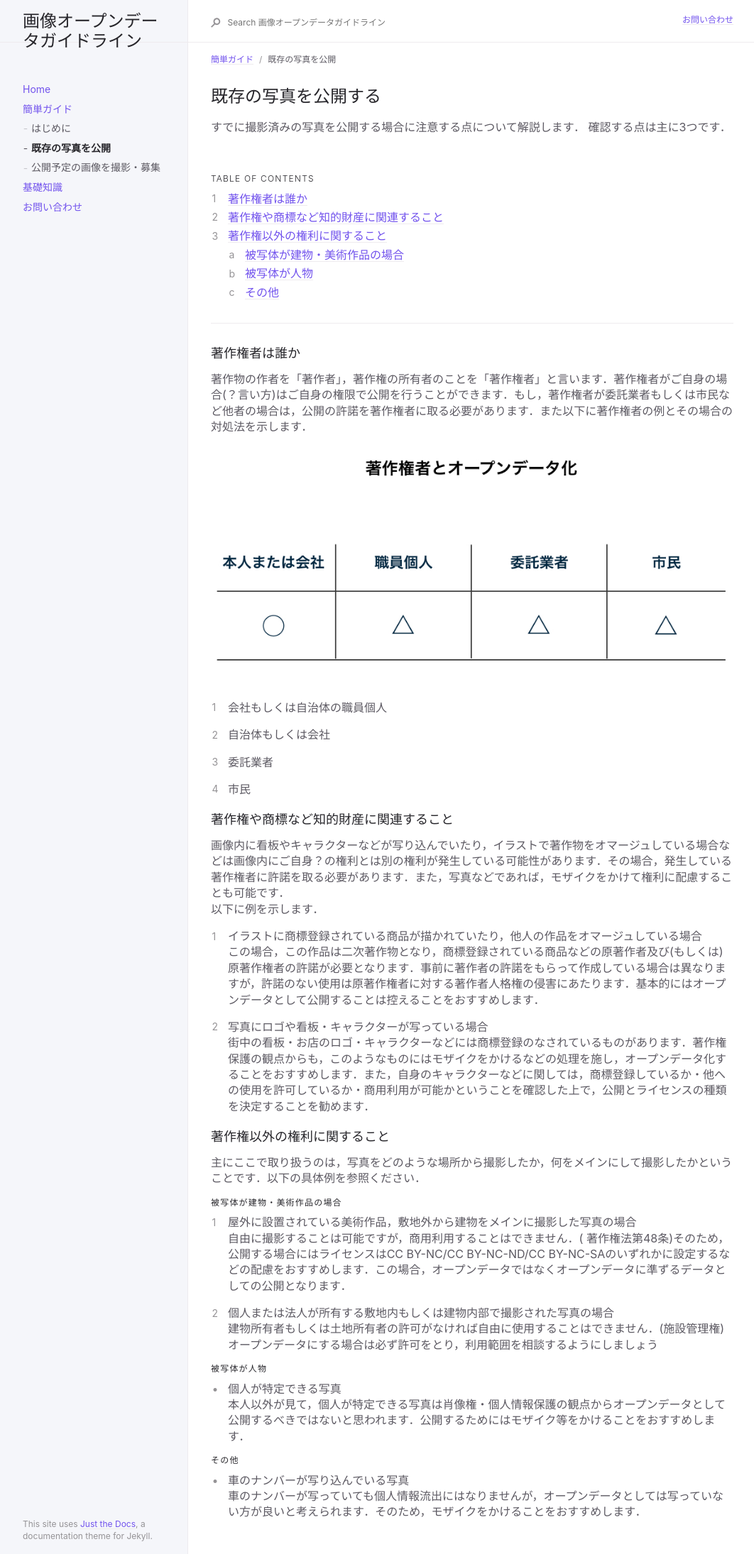
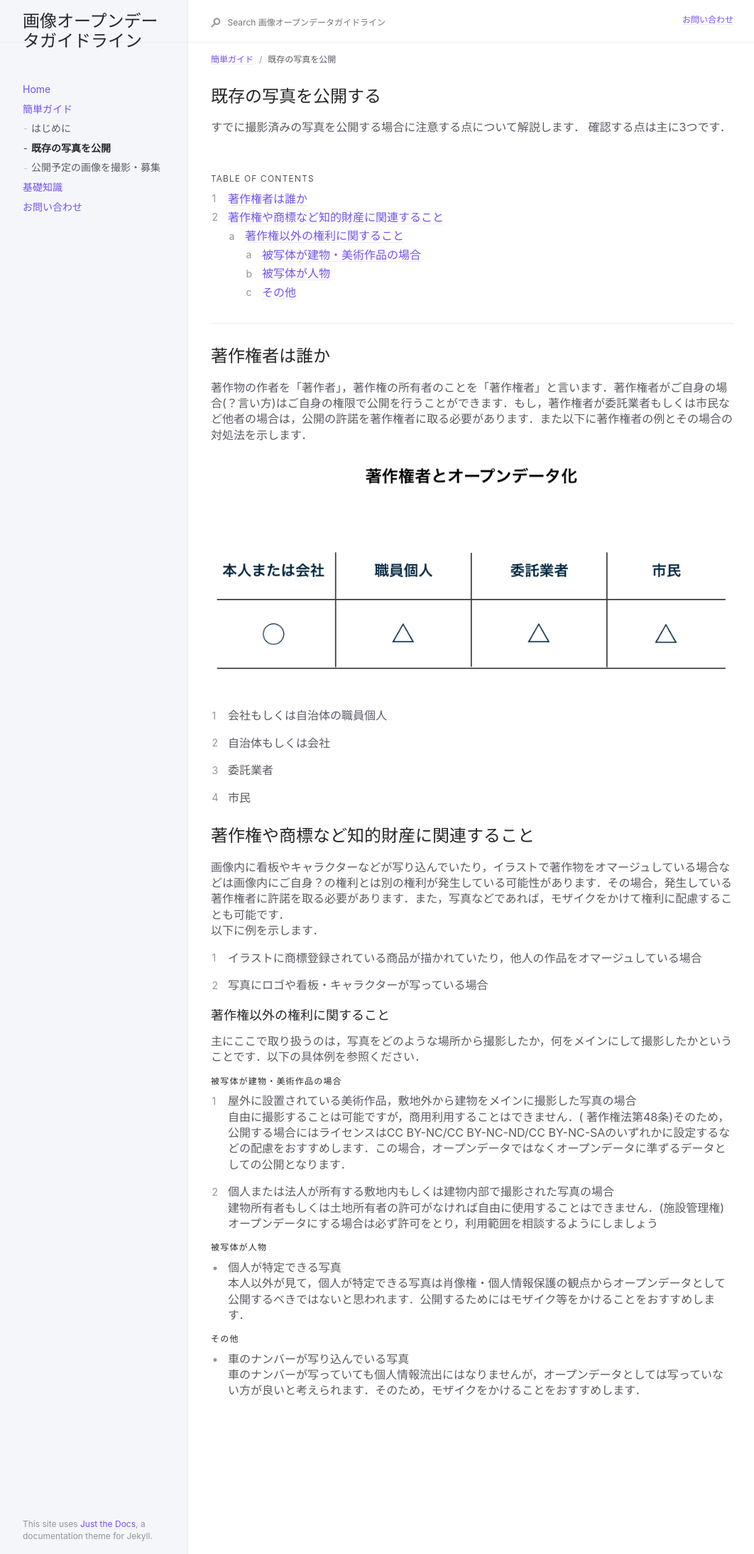
Before and after one commit to ayane0321/image-opendata-guide, a Jekyll site: the page built from docs/quick/already.md, in a window 1280 px wide. Shown: the whole page at 71% size, without its empty margins (91-1153 px from the left). Built offline with Jekyll 4.4.1, drawn with Linux system fonts in a browser that asks for light colours.

```diff
--- a/docs/quick/already.md
+++ b/docs/quick/already.md
@@ -23,7 +23,7 @@ nav_order: 2
 {:toc}
 ---
 
-### 著作権者は誰か
+## 著作権者は誰か
 著作物の作者を「著作者」，著作権の所有者のことを「著作権者」と言います．著作権者がご自身の場合(？言い方)はご自身の権限で公開を行うことができます．もし，著作権者が委託業者もしくは市民など他者の場合は，公開の許諾を著作権者に取る必要があります．また以下に著作権者の例とその場合の対処法を示します．
 
 ![著作権]({{site.baseurl}}/picture/license2.png)
@@ -37,15 +37,13 @@ nav_order: 2
 
 4. 市民
 
-### 著作権や商標など知的財産に関連すること
+## 著作権や商標など知的財産に関連すること
 画像内に看板やキャラクターなどが写り込んでいたり，イラストで著作物をオマージュしている場合などは画像内にご自身？の権利とは別の権利が発生している可能性があります．その場合，発生している著作権者に許諾を取る必要があります．また，写真などであれば，モザイクをかけて権利に配慮することも可能です．
 以下に例を示します．
 
 1. イラストに商標登録されている商品が描かれていたり，他人の作品をオマージュしている場合
-この場合，この作品は二次著作物となり，商標登録されている商品などの原著作者及び(もしくは)原著作権者の許諾が必要となります．事前に著作者の許諾をもらって作成している場合は異なりますが，許諾のない使用は原著作権者に対する著作者人格権の侵害にあたります．基本的にはオープンデータとして公開することは控えることをおすすめします．
 
 2. 写真にロゴや看板・キャラクターが写っている場合
-街中の看板・お店のロゴ・キャラクターなどには商標登録のなされているものがあります．著作権保護の観点からも，このようなものにはモザイクをかけるなどの処理を施し，オープンデータ化することをおすすめします．また，自身のキャラクターなどに関しては，商標登録しているか・他への使用を許可しているか・商用利用が可能かということを確認した上で，公開とライセンスの種類を決定することを勧めます．
 
 ### 著作権以外の権利に関すること
 主にここで取り扱うのは，写真をどのような場所から撮影したか，何をメインにして撮影したかということです．以下の具体例を参照ください．
```
